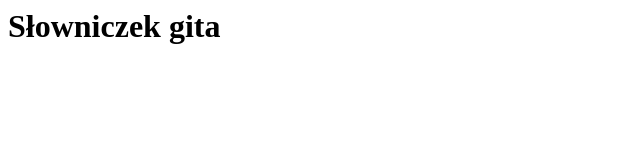
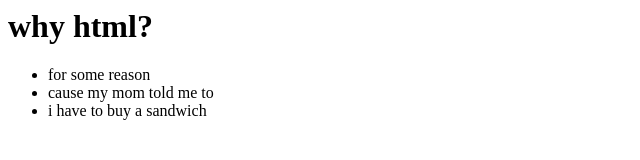
Before and after one commit to helizeusz/lesson1, a plain HTML site: page index.html in a window 1280 px wide. Shown: the whole page, without its empty margins (0-640 px from the left). Drawn offline with Linux system fonts and the light colour scheme.

Commit message:
add list to index.html

```diff
--- a/index.html
+++ b/index.html
@@ -6,6 +6,11 @@
 </head>
 <body>
 	<h1>
-		Słowniczek gita
+		why html?
 	</h1>
+	<ul>
+		<li>for some reason</li>
+		<li>cause my mom told me to</li>
+		<li>i have to buy a sandwich</li>
+	</ul>
 </body>
```
